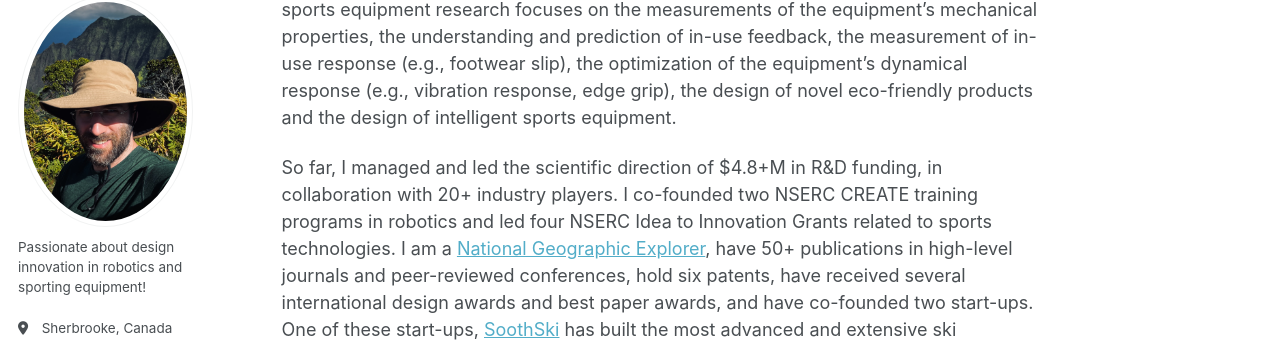
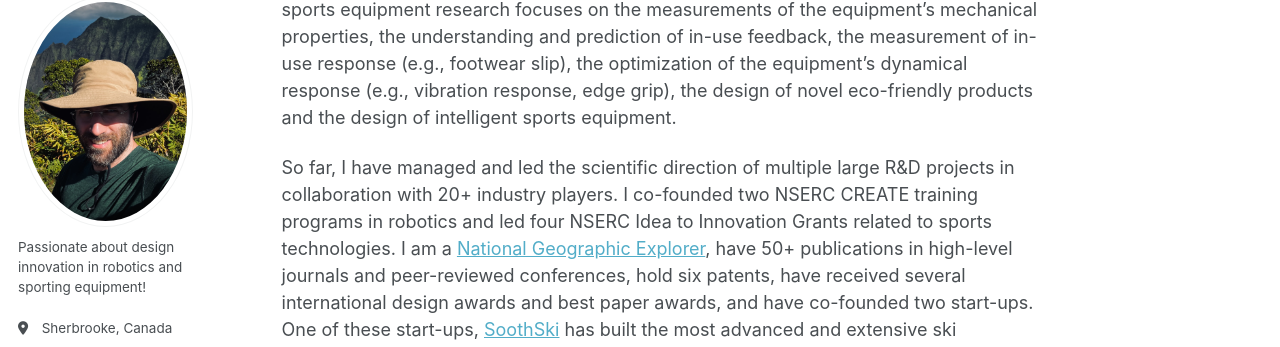
Before and after one commit to alexislussierdesbiens/alexislussierdesbiens.github.io, a Jekyll site: the page built from _pages/about.md, in a window 1280 px wide and 900 px high, scrolled down 941 px. Shown: the part 103-450 px from the top of the window. Built offline with Jekyll 4.4.1, drawn with Linux system fonts in a browser that asks for light colours; some web fonts are replaced.

Commit message:
Update about.md

```diff
--- a/_pages/about.md
+++ b/_pages/about.md
@@ -13,4 +13,4 @@ Hi! I have been a Professor of Mechanical & Robotics Engineering at the Universi
 
 At Sherbrooke, I am a member of the [Createk Design lab](https://www.createk.co/) at the [Interdisciplinary Institute for Technological Innovation](https://www.usherbrooke.ca/3it), and my research follows two main tracks, one in novel dynamical robotic systems and the other in sport equipment research applied to skiing, hockey and footwear. My research in novel dynamical robotic systems, including aerial vehicles for long-duration aquatic-aerial operations, autonomous underground exploration with a tethered drone, cliff sampling from suspended payloads, high-precision autonomous UAV landing on high-voltage transmission lines in windy conditions, and robust landing on fast-moving platforms (boat in rough sea conditions, offroad land vehicles), as well as safe high precision and high bandwidth robotic arms. My research in sports equipment research focuses on the measurements of the equipment's mechanical properties, the understanding and prediction of in-use feedback, the measurement of in-use response (e.g., footwear slip), the optimization of the equipment's dynamical response (e.g., vibration response, edge grip), the design of novel eco-friendly products and the design of intelligent sports equipment.
 
-So far, I managed and led the scientific direction of $4.8+M in R&D funding, in collaboration with 20+ industry players. I co-founded two NSERC CREATE training programs in robotics and led four NSERC Idea to Innovation Grants related to sports technologies. I am a [National Geographic Explorer](https://explorers.nationalgeographic.org/directory/alexis-lussier-desbiens), have 50+ publications in high-level journals and peer-reviewed conferences, hold six patents, have received several international design awards and best paper awards, and have co-founded two start-ups. One of these start-ups, [SoothSki](https://soothski.com/) has built the most advanced and extensive ski comparator in existence, with measurements on more than 5000 skis that are freely available online to everyone, while the other, [Outreach Robotics](https://outreachrobotics.com/), was part of the team that won the $10M XPrize Rainforest.
+So far, I have managed and led the scientific direction of multiple large R&D projects in collaboration with 20+ industry players. I co-founded two NSERC CREATE training programs in robotics and led four NSERC Idea to Innovation Grants related to sports technologies. I am a [National Geographic Explorer](https://explorers.nationalgeographic.org/directory/alexis-lussier-desbiens), have 50+ publications in high-level journals and peer-reviewed conferences, hold six patents, have received several international design awards and best paper awards, and have co-founded two start-ups. One of these start-ups, [SoothSki](https://soothski.com/) has built the most advanced and extensive ski comparator in existence, with measurements on more than 5000 skis that are freely available online to everyone, while the other, [Outreach Robotics](https://outreachrobotics.com/), was part of the team that won the $10M XPrize Rainforest.
```
